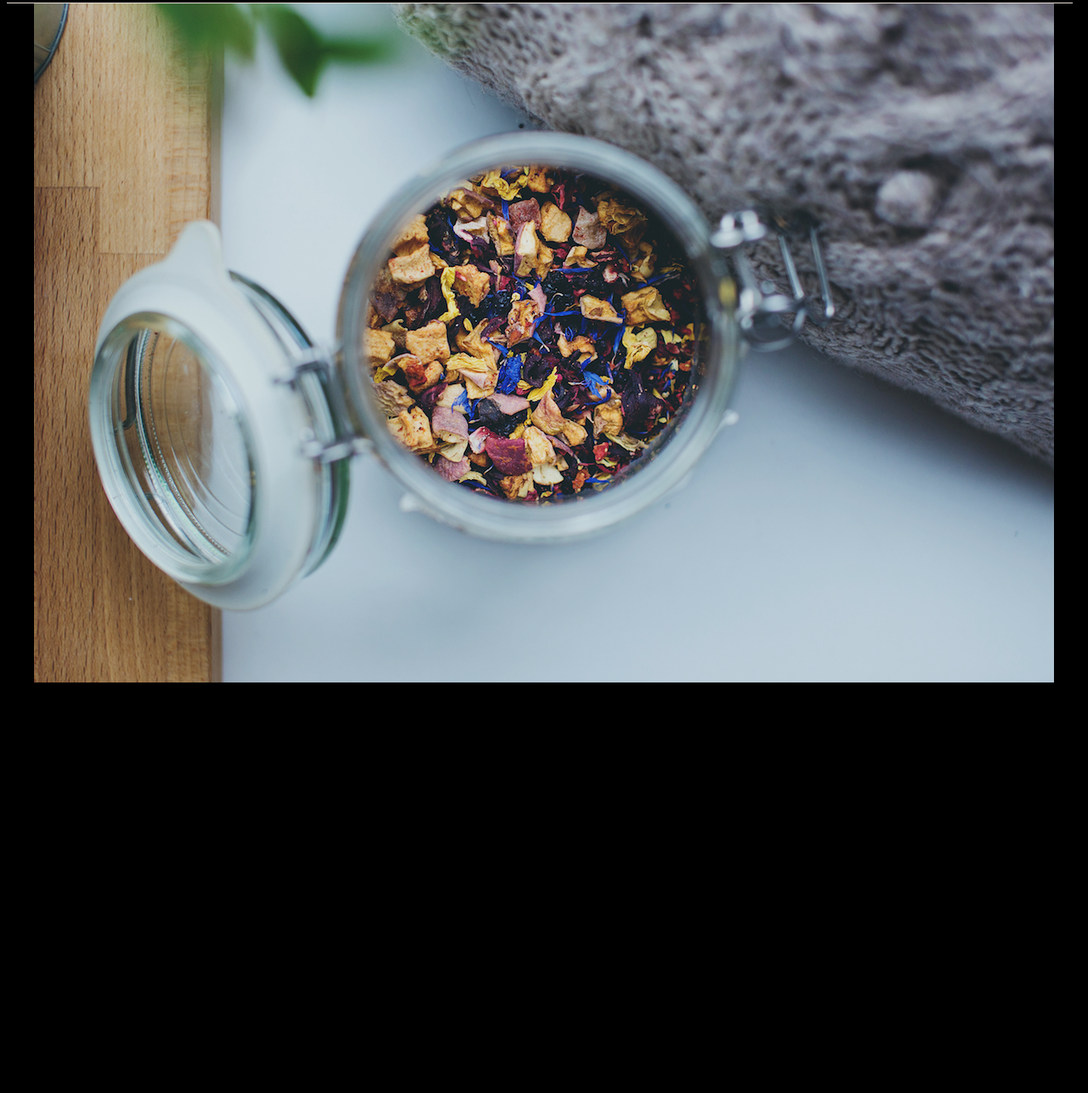
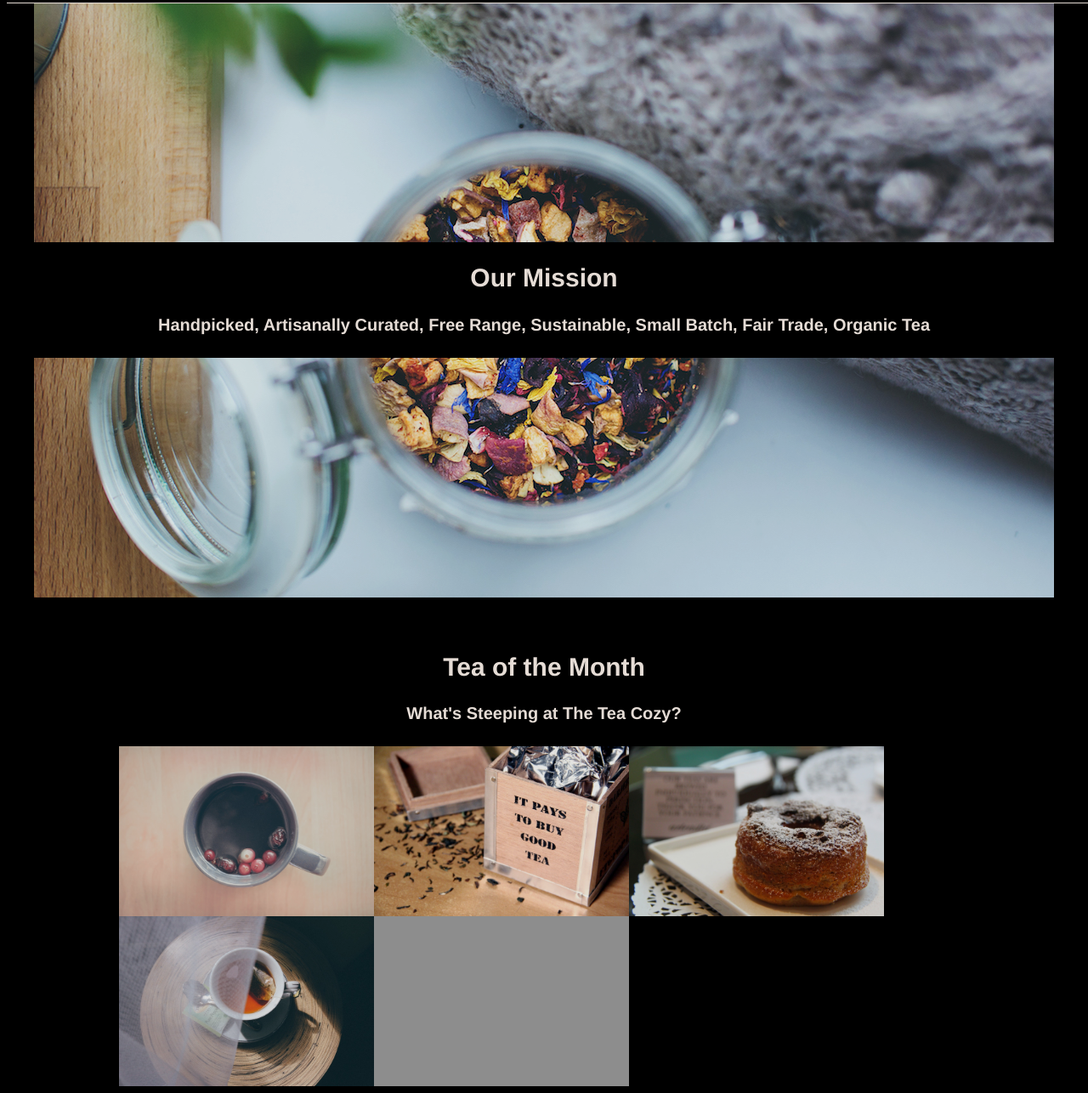
Before and after one commit to gaddes/TeaCozy, a plain HTML site: page index.html in a window 1280 px wide. Shown: the part 74-1360 px from the top of the page at 85% size. Before the commit the page ends 890 px from the top, so only its background shows below. Drawn offline with Linux system fonts and the light colour scheme; grey boxes are pictures that could not be loaded.

Commit message:
Add mission and images.

```diff
--- a/index.html
+++ b/index.html
@@ -19,8 +19,31 @@
 
   <!-- Main Content Container -->
 
-  <div class="mission">
-    <img src="./resources/images/img-mission-background.jpg" alt="A pot of loose tea leaves.">
+  <div class="content">
+
+    <!-- Mission section -->
+
+    <div class="mission">
+      <div class="mission-text">
+        <h2>Our Mission</h2>
+        <h4>Handpicked, Artisanally Curated, Free Range, Sustainable, Small Batch, Fair Trade, Organic Tea</h4>
+      </div>
+    </div>
+
+    <div class="teaofthemonth">
+      <div class="teaofthemonth-text">
+        <h2>Tea of the Month</h2>
+        <h4>What's Steeping at The Tea Cozy?</h4>
+      </div>
+      <div class="teaofthemonth-images">
+        <img src="./resources/images/img-berryblitz.jpg" alt="">
+        <img src="./resources/images/img-spiced-rum.jpg" alt="">
+        <img src="./resources/images/img-donut.jpg" alt="">
+        <img src="./resources/images/img-myrtle-ave.jpg" alt="">
+        <img src="./resources/images/img-bedford-bizarre.jpg" alt="">
+      </div>
+    </div>
+
   </div>
 
   <!-- Footer -->
--- a/resources/css/style.css
+++ b/resources/css/style.css
@@ -12,7 +12,7 @@ header {
   position: fixed;
   z-index: 1;
   height: 69px;
-  width: 98%;
+  width: 100%;
   border-bottom: 1px solid seashell;
 
   display: flex;
@@ -25,6 +25,10 @@ header img {
   padding-left: 10px;
 }
 
+header nav {
+  padding-right: 20px;
+}
+
 header nav a {
   margin-left: 10px;
   margin-right: 10px;
@@ -32,12 +36,42 @@ header nav a {
   color: inherit;
 }
 
-/* .mission {
+.content {
   display: flex;
-  align-items: center;
+  flex-direction: column;
+  width: 1200px;
+  padding-top: 69px;
+  margin: 0 auto 0 auto;
+}
+
+.mission {
+  display: flex;
+  flex-direction: column;
+  width: 1200px;
+  height: 700px;
+  background-image: url("../images/img-mission-background.jpg");
   justify-content: center;
-} */
+}
 
-.mission img {
-  padding-top: 69px;
+.mission-text {
+  background-color: black;
 }
+
+.teaofthemonth {
+  width: 1000px;
+  margin: 0 auto 0 auto;
+}
+
+.teaofthemonth-text {
+  padding-top: 40px;
+}
+
+.teaofthemonth-images {
+  display: flex;
+  flex-wrap: wrap;
+}
+
+.teaofthemonth-images img {
+  width: 300px;
+  height: 200px;
+}
```
